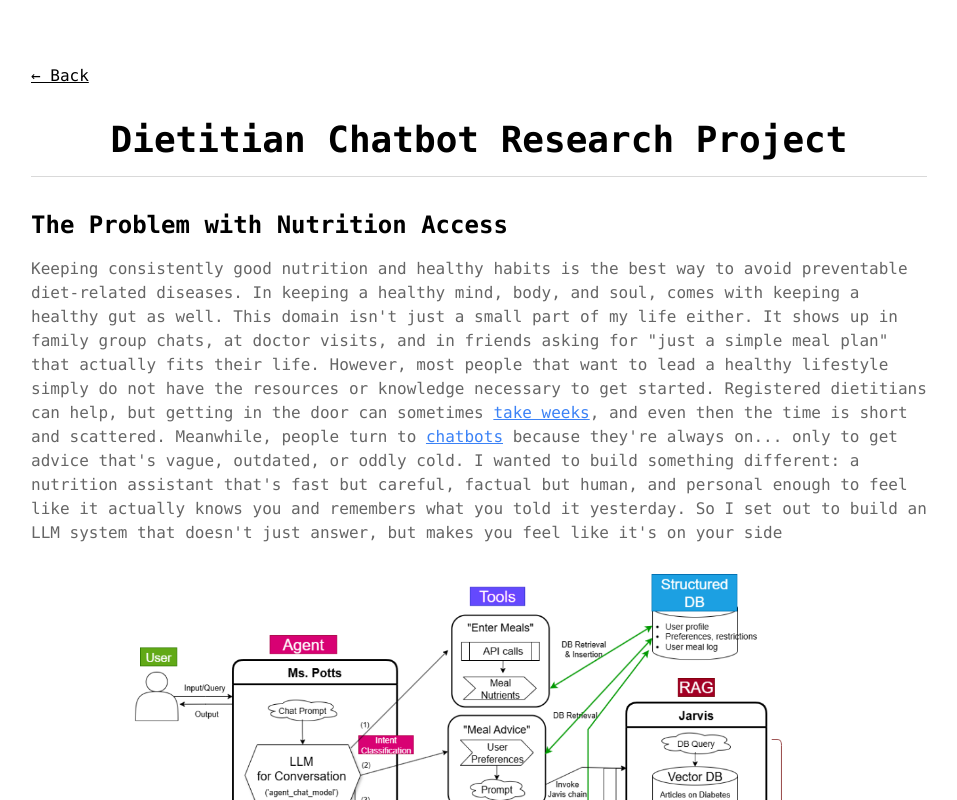
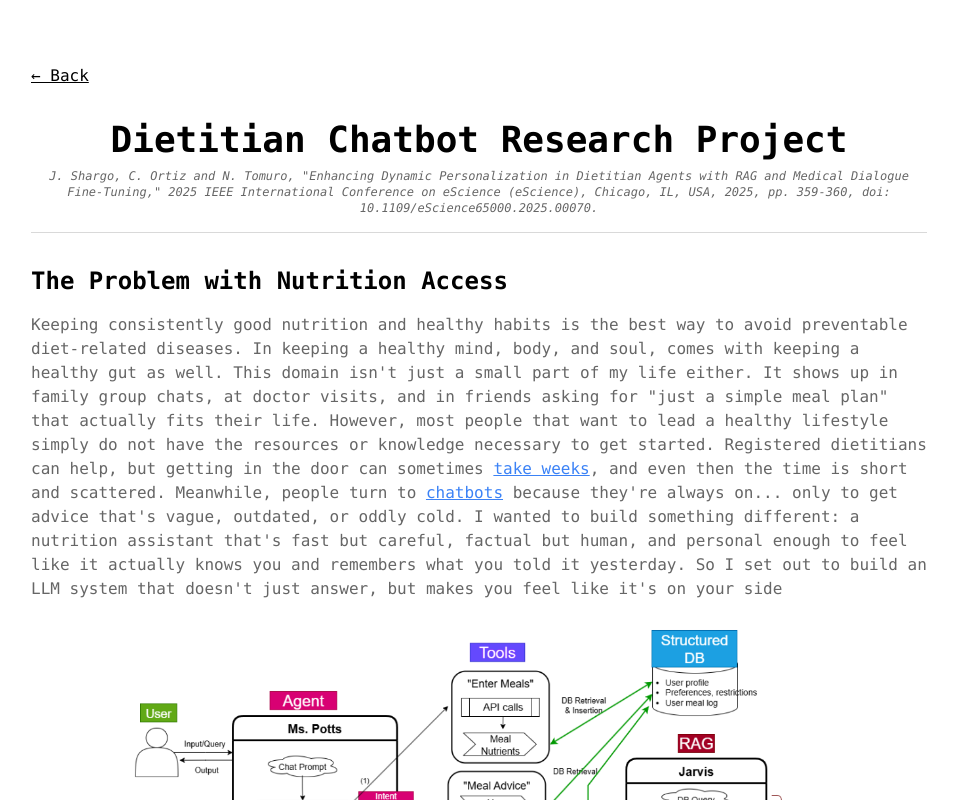
Before and after one commit to jshargo/personal-website, a React (Vite) app: page /dietbot in a window 1280 px wide. Shown: the top 800 px of the page, without its empty margins (161-1118 px from the left). Built offline with nearby package versions, Linux system fonts and the light colour scheme.

Commit message:
update dietbot page

```diff
--- a/src/pages/Dietbot.tsx
+++ b/src/pages/Dietbot.tsx
@@ -5,10 +5,15 @@ const Dietbot = () => {
   return (
     <div className="min-h-screen bg-background text-foreground pt-16 px-8 pb-8">
       <div className="max-w-4xl mx-auto">
-        <Link to="/" className="text-foreground hover:text-muted-foreground underline mb-8 inline-block">
+        <Link to="/portfolio" className="text-foreground hover:text-muted-foreground underline mb-8 inline-block">
           ← Back
         </Link>
-        <h1 className="text-4xl font-bold mb-6 pb-4 text-center border-b">Dietitian Chatbot Research Project</h1>
+        <div className="mb-6 pb-4 text-center border-b">
+          <h1 className="text-4xl font-bold">Dietitian Chatbot Research Project</h1>
+          <p className="mt-2 text-xs text-muted-foreground italic">
+            J. Shargo, C. Ortiz and N. Tomuro, "Enhancing Dynamic Personalization in Dietitian Agents with RAG and Medical Dialogue Fine-Tuning," 2025 IEEE International Conference on eScience (eScience), Chicago, IL, USA, 2025, pp. 359-360, doi: 10.1109/eScience65000.2025.00070.
+          </p>
+        </div>
 
         <div className="mt-8">
           <h3 className="text-2xl font-semibold mb-4 text-foreground">The Problem with Nutrition Access</h3>
```
